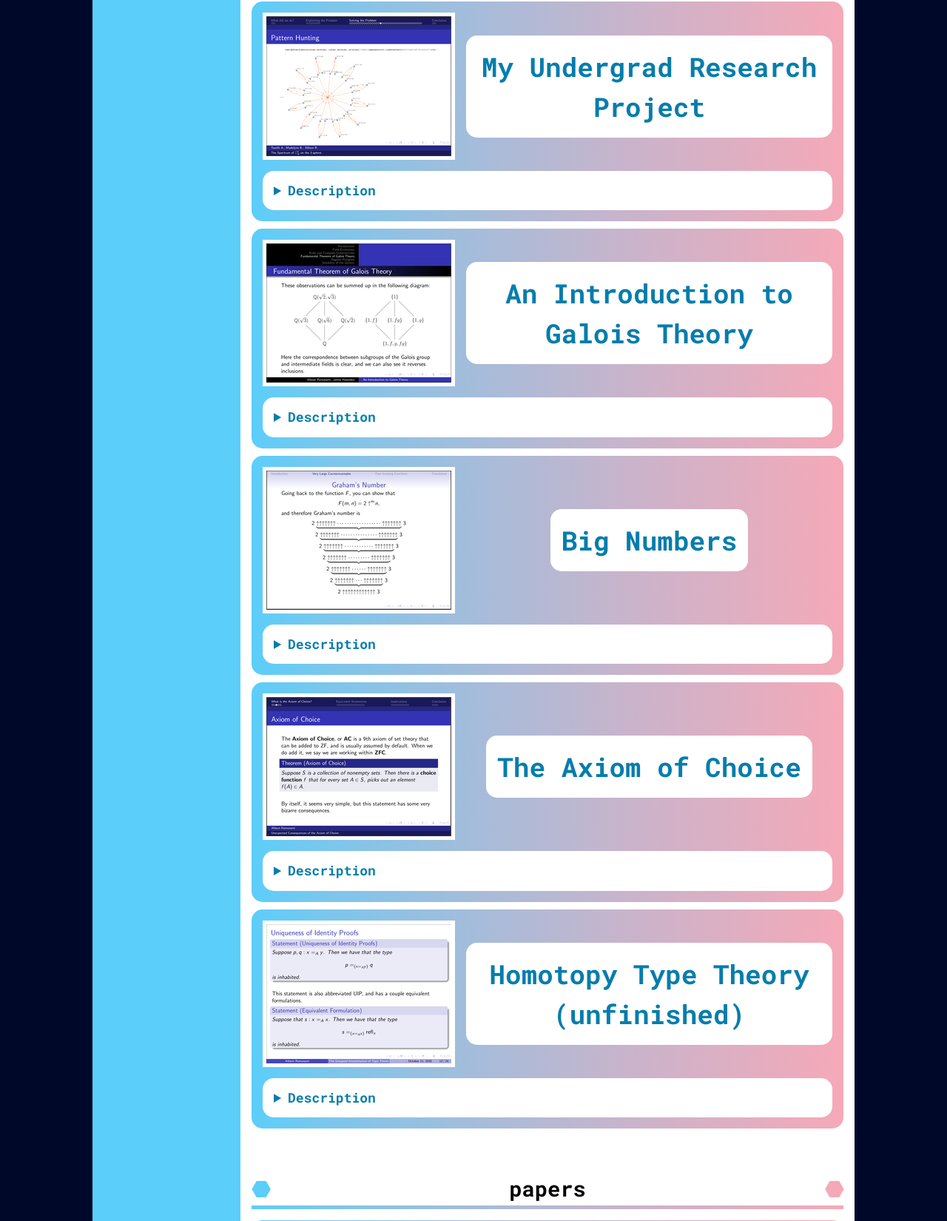
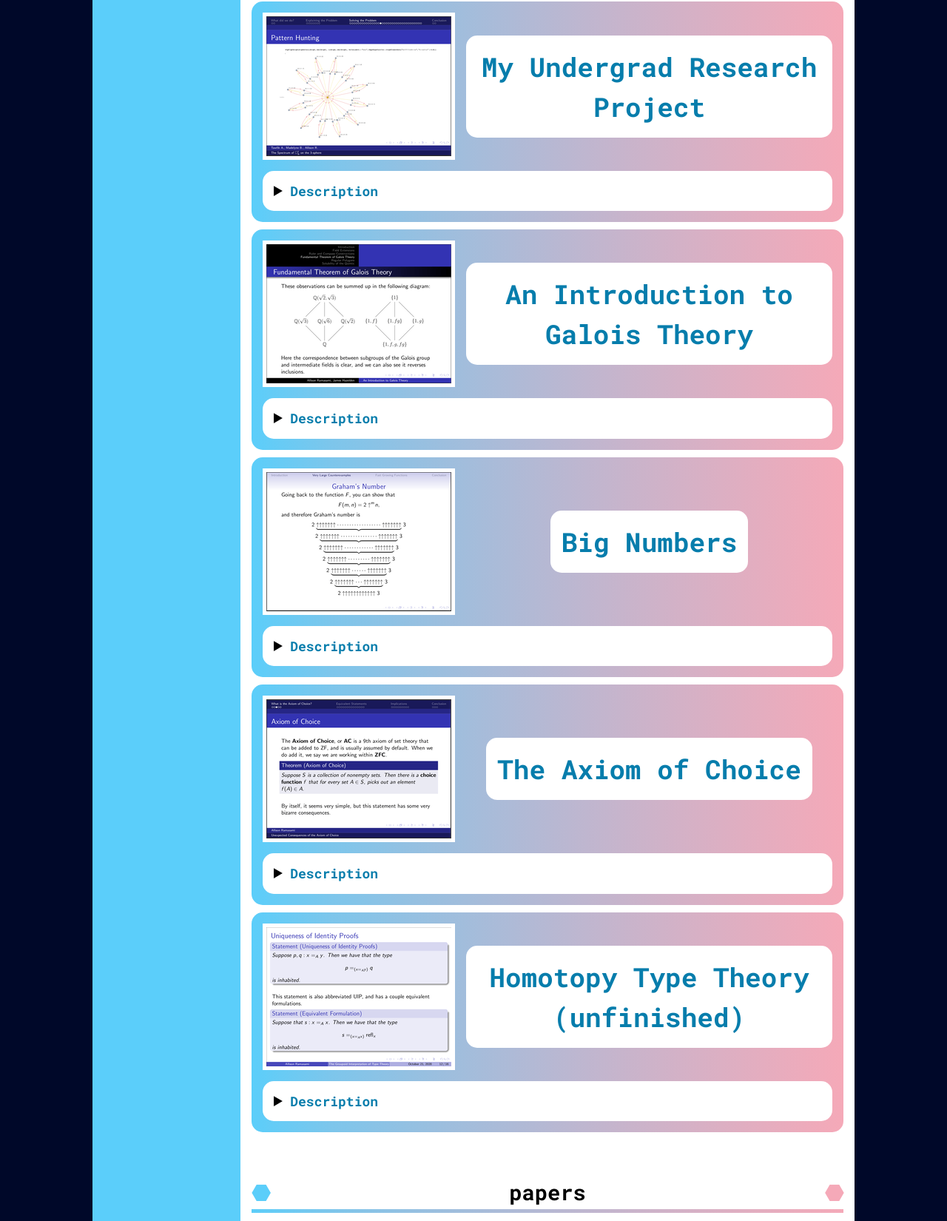
Before and after one commit to hexagonhexagon/hexy-personalwebsite, a PHP site: page /talks.php in a window 1280 px wide. Shown: the part 445-2095 px from the top of the page at 74% size. Run offline with PHP 8.4, Linux system fonts and the light colour scheme.

Commit message:
refine styling on talks description expando

```diff
--- a/styles/talks.css
+++ b/styles/talks.css
@@ -56,6 +56,14 @@ ul.talks-list {
             color: #067dac;
             cursor: pointer;
         }
+            ul.talks-list summary::marker {
+                color: black;
+                font-size: 21px;
+            }
             ul.talks-list summary:hover {
                 color: #e41b43;
             }
+            ul.talks-list details p {
+                margin: 0;
+                margin-top: 0.5lh;
+            }
```
